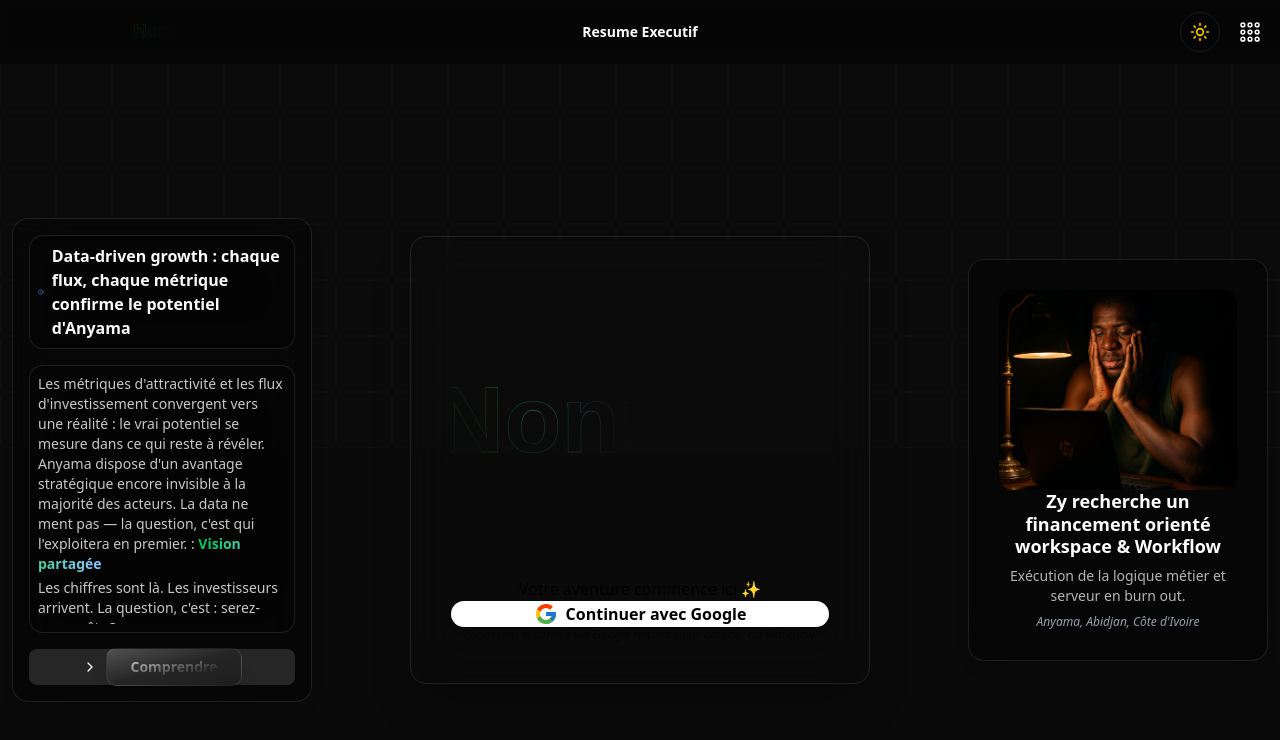
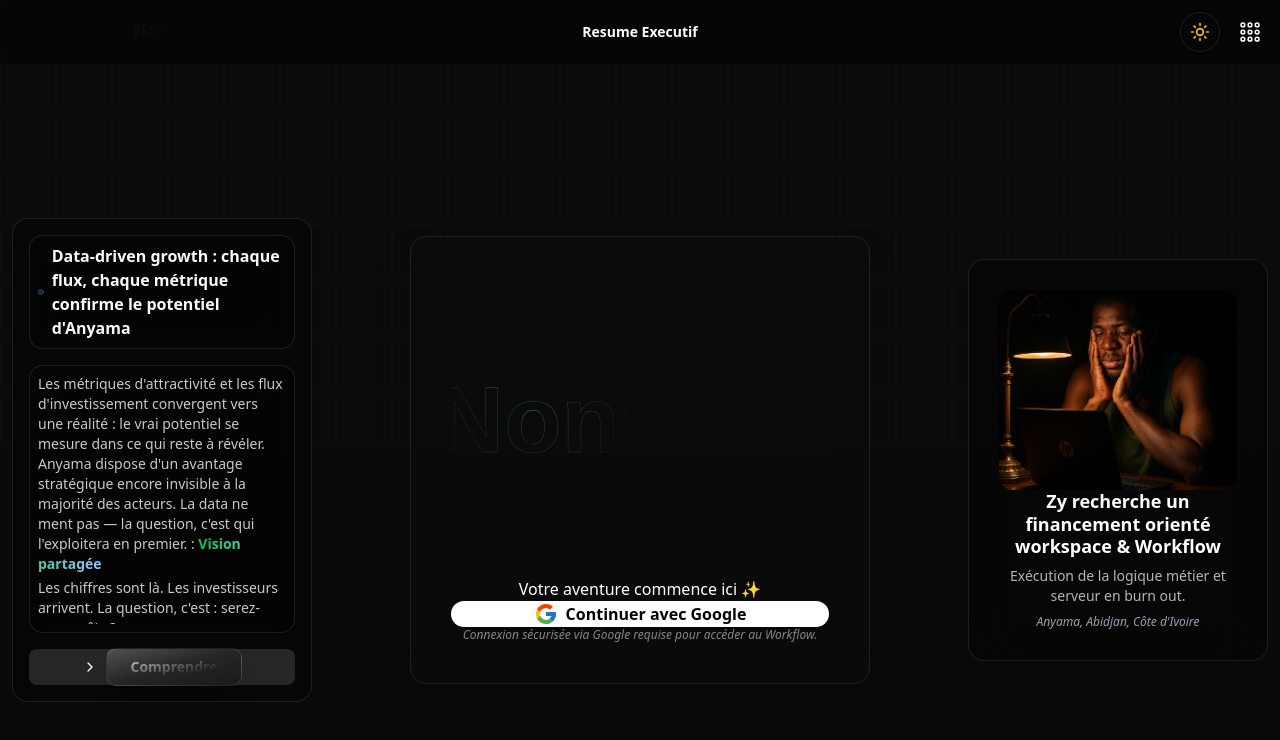
Before and after one commit to nonnzy7even7iete/nonnzytransformiumfullstackbundel, a Next.js app: page / in a window 1280 px wide. Shown: the top 740 px of the page. Built offline with nearby package versions, Linux system fonts and the light colour scheme; no server answers.

Commit message:
Zy Bulding workflow

```diff
--- a/src/app/page.tsx
+++ b/src/app/page.tsx
@@ -39,6 +39,7 @@ export default function HomePage() {
           className="relative z-10 flex flex-col items-center justify-center text-center
 w-full md:w-[460px] max-w-[90vw] min-w-[300px]"
         >
+          {/* Bloc de connexion avec le MÊME glassmorphism que les autres cartes */}
           <div
             className="w-full p-10 backdrop-blur-xl rounded-2xl shadow-2xl min-w-[300px]
             bg-glass-dual border border-border-dual"
@@ -55,22 +56,24 @@ w-full md:w-[460px] max-w-[90vw] min-w-[300px]"
               }}
             />
 
-            <p className="text-black text-base mb-8">
+            {/* Texte noir pour contraste sur le gris/blanc du mode light */}
+            <p className="text-black dark:text-white text-base mb-8">
               Votre aventure commence ici ✨
             </p>
 
             <button
               onClick={() => signIn("google", { callbackUrl: "/dashboard" })}
               className="w-full py-3 flex items-center justify-center gap-2
-              bg-black dark:bg-white text-white dark:text-black font-semibold rounded-xl shadow-md
+              bg-black text-white dark:bg-white dark:text-black font-semibold rounded-xl shadow-md
               hover:shadow-xl hover:scale-105 active:scale-95
               transition-all duration-300 mb-6"
+              /* 🪄 Noir sur blanc en Light / Blanc sur noir en Dark */
             >
               <FcGoogle className="text-2xl" />
               Continuer avec Google
             </button>
 
-            <p className="text-black/50 text-xs italic">
+            <p className="text-black/50 dark:text-white/50 text-xs italic">
               Connexion sécurisée via Google requise pour accéder au Workflow.
             </p>
           </div>
@@ -118,8 +121,8 @@ flex justify-center md:justify-start w-full md:w-auto min-w-[300px]"
               </div>
             }
             buttonContent={
-              <div className="px-6 py-2 rounded-lg bg-gradient-to-br from-white/20 via-transparent to-black/20 border border-white/10 shadow-xl transition-transform hover:scale-105 flex items-center justify-center">
-                <span className="text-sm font-bold bg-gradient-to-br from-white/80 to-black/40 bg-clip-text text-transparent">
+              <div className="px-6 py-2 rounded-lg bg-gradient-to-br from-white/20 via-transparent to-black/30 border border-white/10 shadow-xl transition-transform hover:scale-105 flex items-center justify-center">
+                <span className="text-sm font-bold bg-gradient-to-br from-white/80 to-black/60 bg-clip-text text-transparent">
                   Comprendre
                 </span>
               </div>
@@ -150,10 +153,10 @@ flex justify-center md:justify-start w-full md:w-auto min-w-[300px]"
                   inefficacités → retards → litiges. Avec la data : Décisions
                   optimisées → réduction des gaspillages → maîtrise des dépenses
                   publiques → accélération des services. On parle de milliards
-                  potentiels économisés sur : la logistique, l'énergie, les achats
-                  publics, les fraudes et erreurs, les allocations, la maintenance
-                  des infrastructures. Investir dans la donnée n'est pas une
-                  dépense : c'est un amortisseur de dépenses futures.
+                  potentiels économisés sur : la logistique, l'énergie, les
+                  achats publics, les fraudes et erreurs, les allocations, la
+                  maintenance des infrastructures. Investir dans la donnée n'est
+                  pas une dépense : c'est un amortisseur de dépenses futures.
                 </p>
               </div>
             }
```
